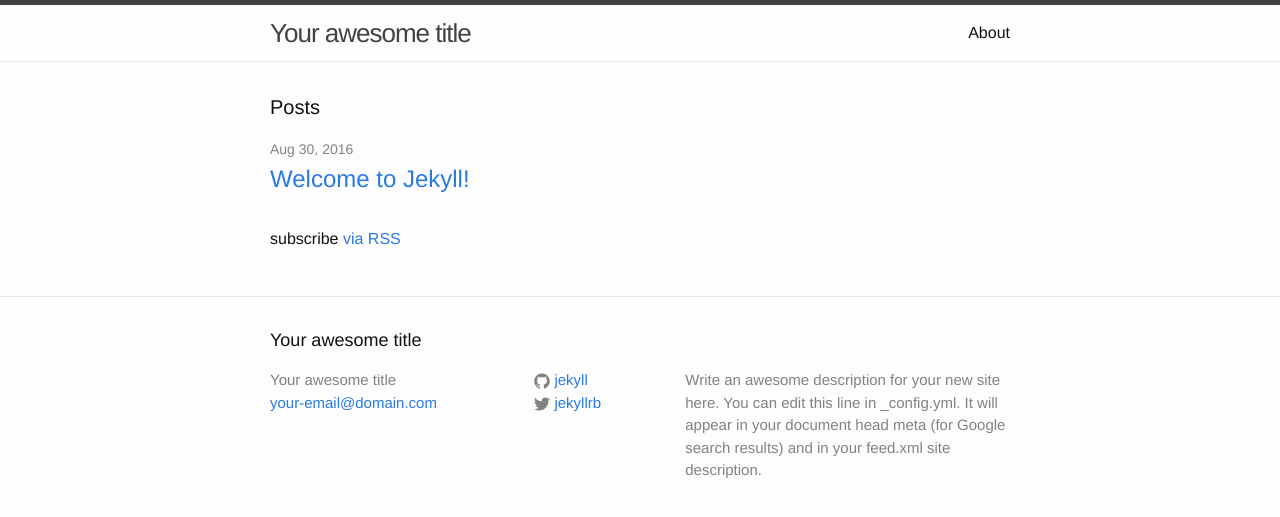
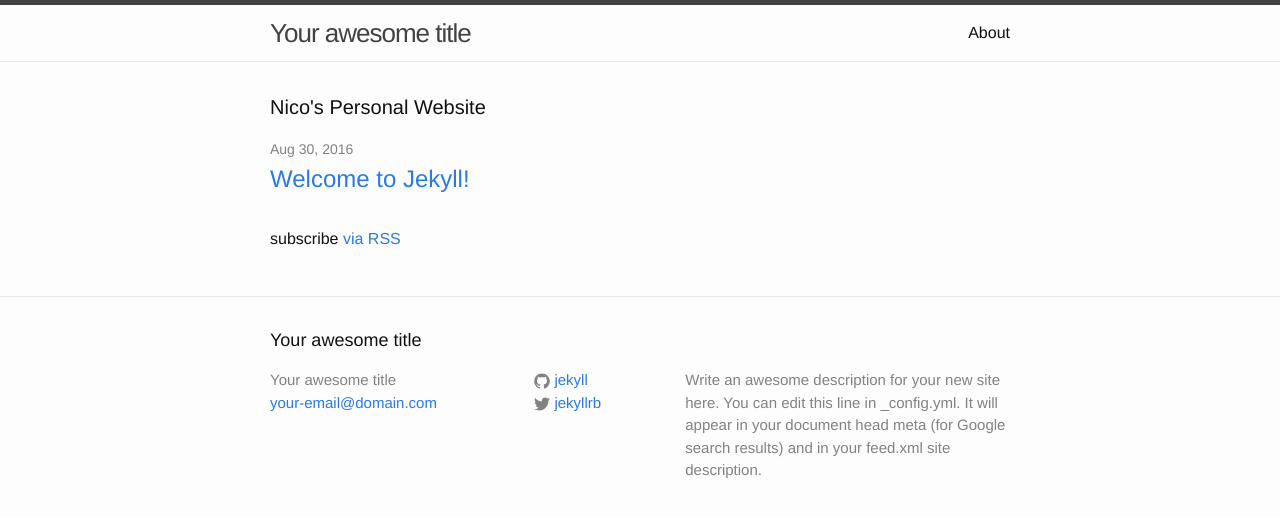
Before and after one commit to nicobartello1/nicoswebsite-cc.github.io, a Jekyll site: the page built from index.html, in a window 1280 px wide. Shown: the top 517 px of the page. Built offline with Jekyll 4.4.1, drawn with Linux system fonts in a browser that asks for light colours.

Commit message:
Update index.html

```diff
--- a/index.html
+++ b/index.html
@@ -4,7 +4,7 @@
 
 <div class="home">
 
-  <h1 class="page-heading">Posts</h1>
+  <h1 class="page-heading">Nico's Personal Website</h1>
 
   <ul class="post-list">
     {% for post in site.posts %}
```
